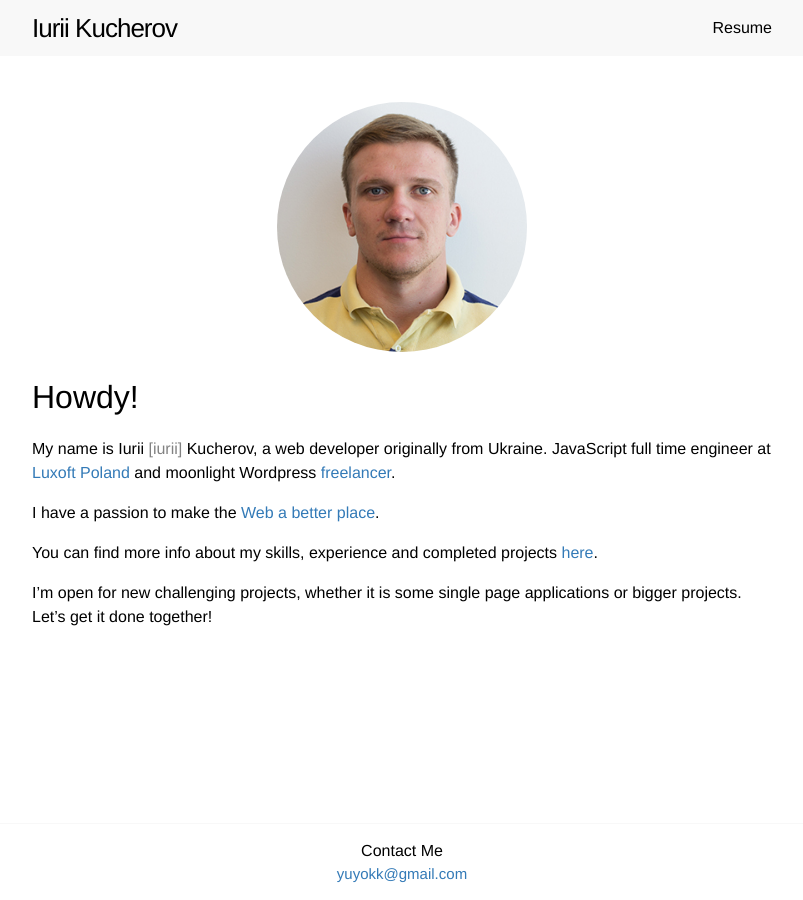
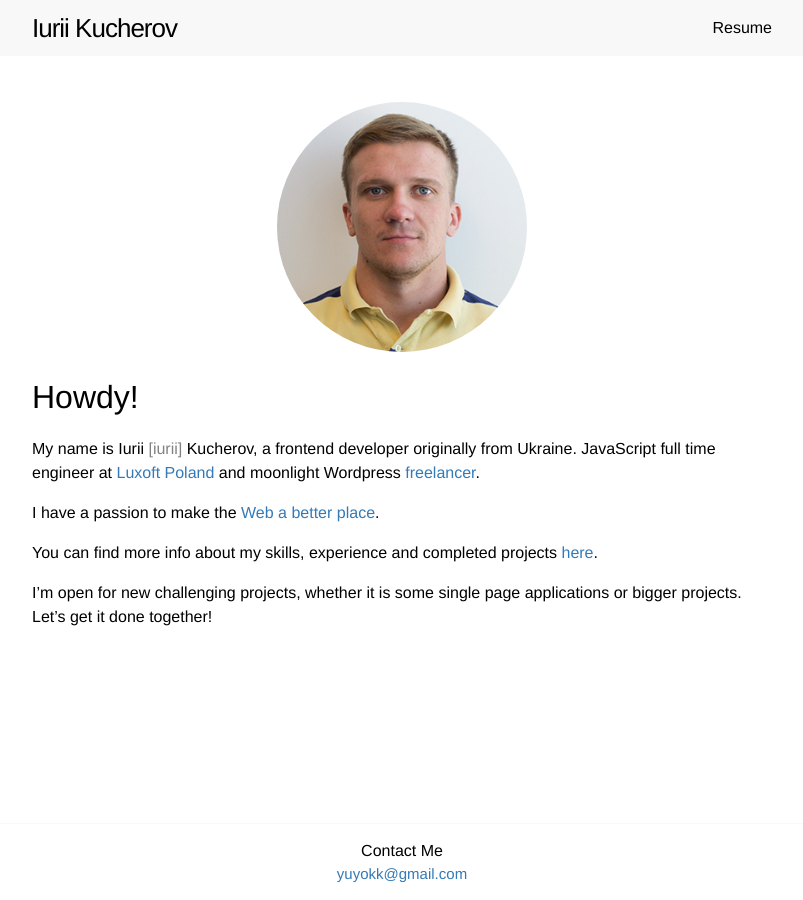
Before and after one commit to yuyokk/yuyokk.github.io, a Jekyll site: the page built from index.md, in a window 1280 px wide. Shown: the whole page, without its empty margins (238-1041 px from the left). Built offline with Jekyll 4.4.1, drawn with Linux system fonts in a browser that asks for light colours.

Commit message:
Update index.md

```diff
--- a/index.md
+++ b/index.md
@@ -1,13 +1,13 @@
 ---
 layout: default
-excerpt: Iurii Kucherov. JavaScript, AngularJS and Bootstrap full time engineer and moonlight Wordpress freelancer.
+excerpt: Iurii Kucherov. Frontend full time engineer and moonlight Wordpress freelancer.
 ---
 
 ![Iurii Kucherov Frontend Developer](/images/iurii-kucherov.jpg){: .img-reponsive .center-block .img-circle .img-iurii-picture }
 
 # Howdy!
 
-My name is Iurii <span class="text-dimmed">[iurii]</span> Kucherov, a web developer originally from Ukraine. JavaScript full time engineer at <a href="http://www.luxoft.com/" target="_blank">Luxoft Poland</a> and moonlight Wordpress <a href="https://www.upwork.com/users/~01c8013e8487023dcf" target="_blank">freelancer</a>.
+My name is Iurii <span class="text-dimmed">[iurii]</span> Kucherov, a frontend developer originally from Ukraine. JavaScript full time engineer at <a href="http://www.luxoft.com/" target="_blank">Luxoft Poland</a> and moonlight Wordpress <a href="https://www.upwork.com/users/~01c8013e8487023dcf" target="_blank">freelancer</a>.
 
 I have a passion to make the <a href="https://github.com/whatwg/html/commits/master?author=yuyokk" target="_blank">Web a better place</a>.
 
```
